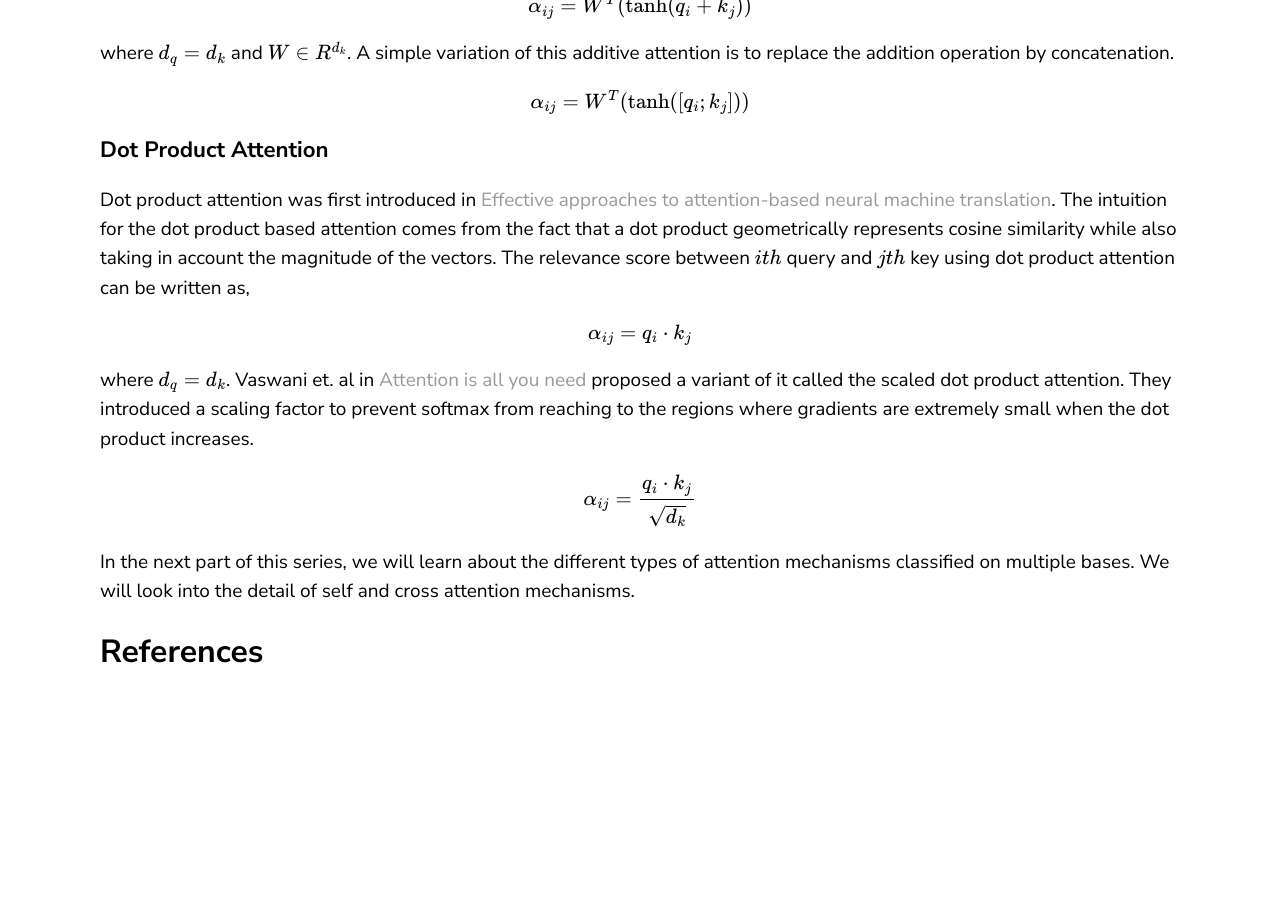
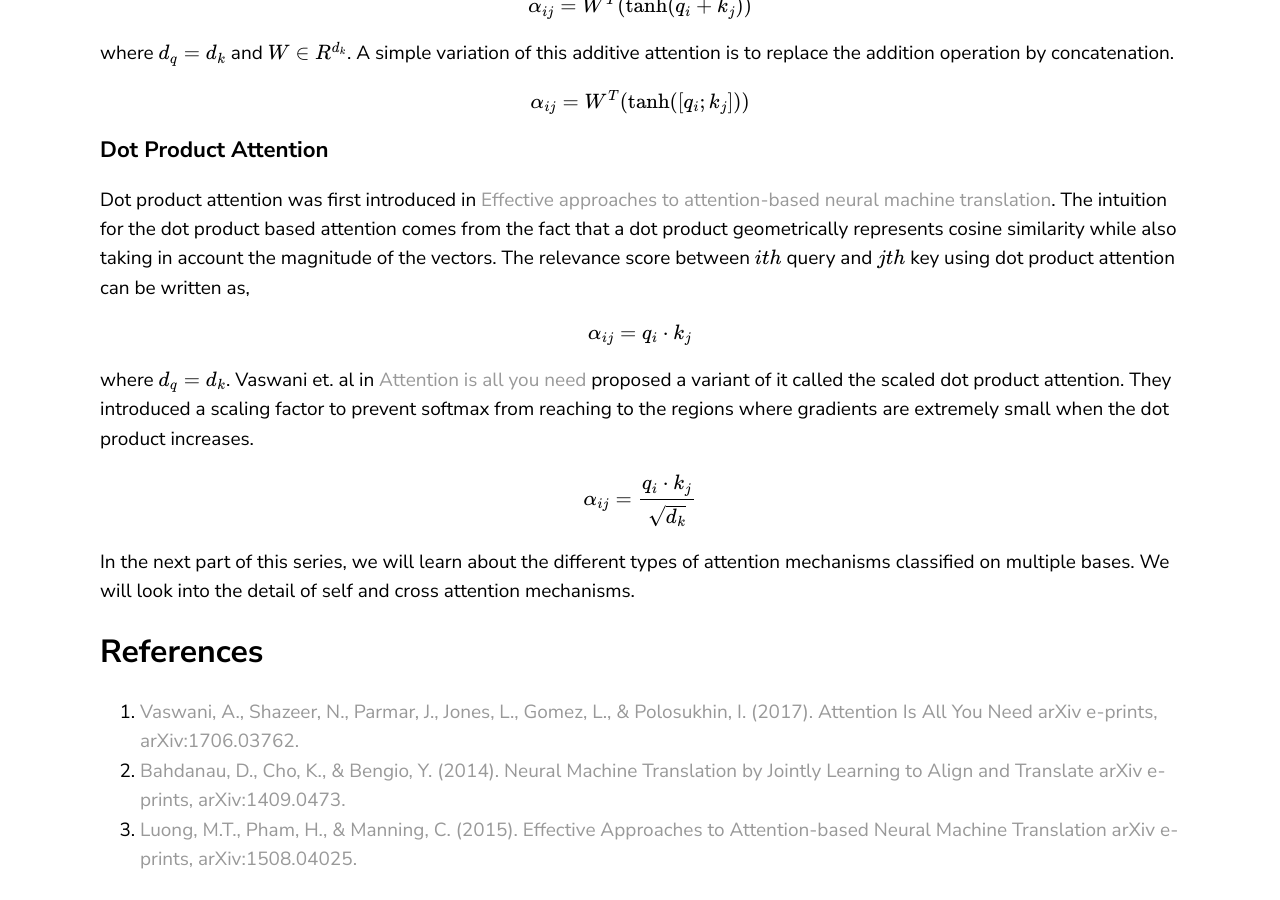
Before and after one commit to LearningTurtle/Blog, a Jekyll site: the page built from _posts/2020-06-02-attention_another_perspective.markdown, in a window 1280 px wide and 900 px high, scrolled down 4061 px. Built offline with Jekyll 4.4.1, drawn with Linux system fonts in a browser that asks for light colours; formulas are drawn with MathJax 3; comment, search, counter and statistics services are not loaded; before the commit the page ends 4759 px from its top, so only the background shows below that.

Commit message:
added references

```diff
--- a/_posts/2020-06-02-attention_another_perspective.markdown
+++ b/_posts/2020-06-02-attention_another_perspective.markdown
@@ -87,6 +87,11 @@ In the next part of this series, we will learn about the different types of atte
 
 ## References
 
+1. [Vaswani, A., Shazeer, N., Parmar, J., Jones, L., Gomez, L., & Polosukhin, I. (2017). Attention Is All You Need arXiv e-prints, arXiv:1706.03762.][1]
+2. [Bahdanau, D., Cho, K., & Bengio, Y. (2014). Neural Machine Translation by Jointly Learning to Align and Translate arXiv e-prints, arXiv:1409.0473.][2]
+3. [Luong, M.T., Pham, H., & Manning, C. (2015). Effective Approaches to Attention-based Neural Machine Translation arXiv e-prints, arXiv:1508.04025.][3]
+
+
 [1]: https://papers.nips.cc/paper/7181-attention-is-all-you-need.pdf
 [2]: https://arxiv.org/abs/1409.0473
 [3]: https://arxiv.org/pdf/1508.04025.pdf
```
